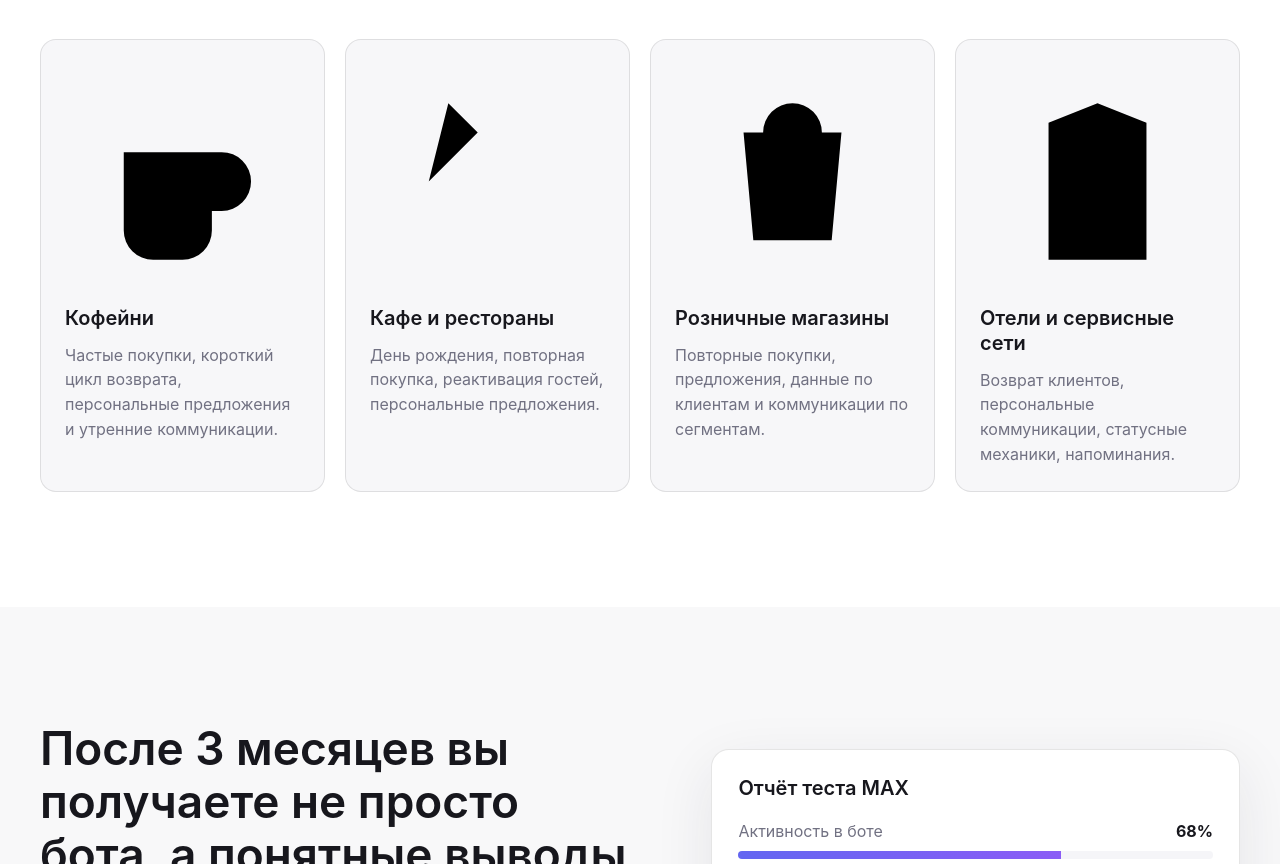
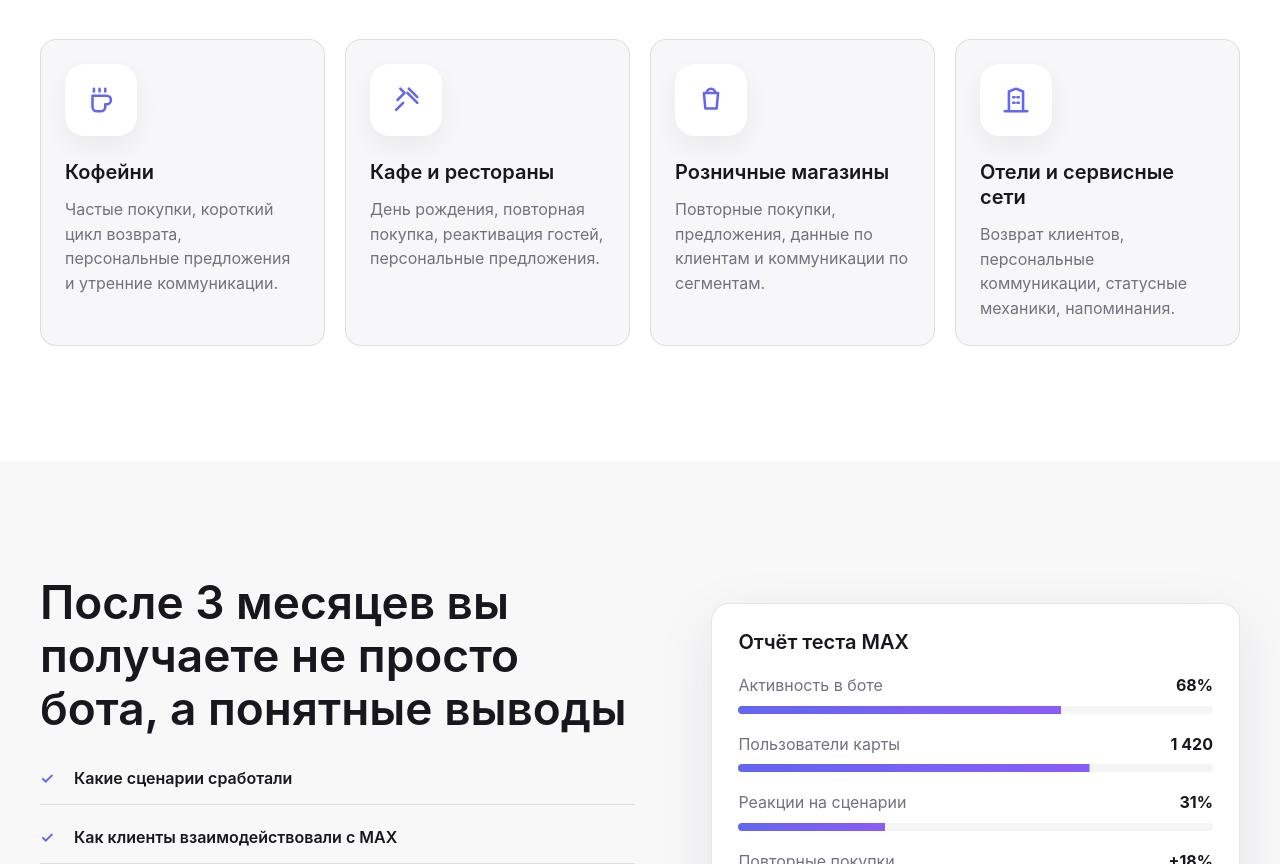
Before and after one commit to mrBullz/sale, a plain HTML site: page index.html in a window 1280 px wide. Shown: the part 6472-7336 px from the top of the page. Drawn offline with Linux system fonts and the light colour scheme.

Commit message:
Add files via upload

```diff
--- a/styles.css
+++ b/styles.css
@@ -296,6 +296,25 @@ h3 {
 .existing { background: linear-gradient(135deg, rgba(99, 102, 241, 0.06), rgba(139, 92, 246, 0.06)); }
 .center { text-align: center; margin-top: 34px; }
 .business-card { background: rgba(236, 236, 240, 0.42); }
+.business-icon {
+  display: grid;
+  place-items: center;
+  width: 72px;
+  height: 72px;
+  margin-bottom: 24px;
+  border-radius: 20px;
+  background: #fff;
+  box-shadow: 0 10px 24px rgba(30, 30, 60, 0.06);
+}
+.business-icon svg {
+  width: 34px;
+  height: 34px;
+  stroke: #6366f1;
+  stroke-width: 1.8;
+  fill: none;
+  stroke-linecap: round;
+  stroke-linejoin: round;
+}
 
 .after-grid { grid-template-columns: minmax(0, 0.9fr) minmax(320px, 0.8fr); }
 .plain-list {
```
